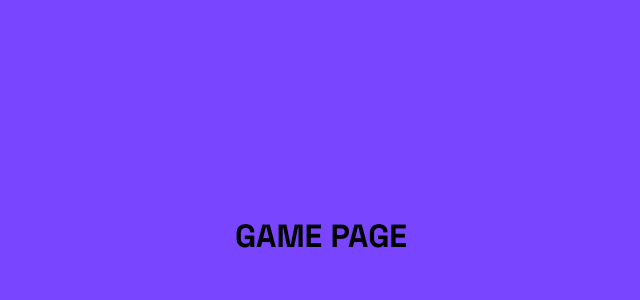
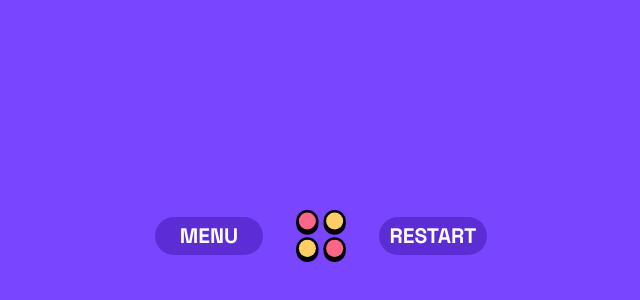
Before and after one commit to JoleneKearse/connect-four, a React (Vite) app: page /play in a window 1280 px wide. Shown: the part 164-464 px from the top of the page, without its empty margins (319-959 px from the left). Built offline with nearby package versions, Linux system fonts and the light colour scheme.

Commit message:
chore: add borderbox to address elements overflowing their sizes

```diff
--- /dev/null
+++ b/src/components/GameControls.tsx
@@ -0,0 +1,14 @@
+import MiniButton from "../components/MiniButton";
+import logo from "/images/logo.svg";
+
+const GameControls = () => {
+  return (
+    <div className="flex-center game-nav">
+      <MiniButton>Menu</MiniButton>
+      <img src={logo} alt="" />
+      <MiniButton>Restart</MiniButton>
+    </div>
+  );
+};
+
+export default GameControls;
--- /dev/null
+++ b/src/components/MiniButton.tsx
@@ -0,0 +1,9 @@
+type MiniButtonProps = {
+  children: React.ReactNode;
+};
+
+const MiniButton = ({ children }: MiniButtonProps) => {
+  return <button className="mini-button">{children}</button>;
+};
+
+export default MiniButton;
--- a/src/index.css
+++ b/src/index.css
@@ -1,8 +1,14 @@
 @font-face {
   font-family: "CustomVariableFont";
   src: url("/fonts/SpaceGrotesk-VariableFont_wght.ttf") format("woff2");
-  font-weight: 100 900; /* Define the weight range if applicable */
+  font-weight: 100 900;
   font-style: normal;
+}
+
+*,
+*::before,
+*::after {
+  box-sizing: border-box;
 }
 
 :root {
@@ -16,7 +22,7 @@
   --heading-lg: clamp(3.5rem, 2vw + 1rem, 4.438rem);
   --heading-md: clamp(1.5rem, 2vw + 1rem, 1.938rem);
   --heading-sm: clamp(1.25rem, 2vw + 1rem, 1.625rem);
-  --heading-xs: clamp(1.25rem, 2vw + 1rem, 1.625rem);
+  --heading-xs: clamp(1rem, 2vw + 1rem, 1.313rem);
 
   font-family: "CustomVariableFont", sans-serif;
   font-variation-settings: "wght" 400 800;
@@ -67,10 +73,11 @@ body {
   flex-direction: column;
   align-items: center;
   justify-content: center;
+  flex-grow: 0;
   margin: 0;
   padding: 0;
   font-size: 16px;
-  min-width: 375px;
+  min-width: 100%;
   height: 100vh;
   background-color: var(--clr-brand-light);
   text-transform: uppercase;
@@ -93,12 +100,21 @@ body {
 }
 
 .rules-container {
-  width: 480px;
-  padding: 1rem 3rem;
+  width: 60vw;
+  max-width: 480px !important;
+  padding: 3rem 1.2rem;
   border-radius: 0.75rem;
   border: 4px solid var(--clr-black);
   box-shadow: 0 8px 4px var(--clr-black);
   background-color: var(--clr-white);
+}
+
+.game-nav {
+  display: flex;
+  align-items: center;
+  justify-content: space-between;
+  gap: 2rem;
+  width: 335px;
 }
 
 /* TYPOGRAPHY */
@@ -108,6 +124,7 @@ body {
 }
 
 .rules-subheading {
+  padding-block: 1rem;
   font-size: var(--heading-sm);
   color: var(--clr-brand-dark);
 }
@@ -154,6 +171,12 @@ p .rules-text {
   align-items: center;
 }
 
+.flex-center {
+  display: flex;
+  justify-content: center;
+  align-items: center;
+}
+
 /* COMPONENTS */
 
 .home-logo {
@@ -186,8 +209,32 @@ button:focus-visible {
   outline: 4px auto -webkit-focus-ring-color;
 }
 
+.mini-button {
+  width: 108px;
+  padding: 0.2rem 0.6rem;
+  background-color: var(--clr-brand-dark);
+  font-size: var(--heading-xs);
+  color: var(--clr-white);
+  border: none;
+  border-radius: 100px;
+  box-shadow: none;
+}
+.mini-button:hover {
+  background-color: var(--clr-accent-pink);
+  border: none;
+  box-shadow: none;
+}
+
 @media (max-width: 768px) {
   button {
     width: 334px;
   }
+  .game-nav {
+    width: 635px;
+  }
+  .rules-container {
+    margin-block: 1rem;
+    width: 90vw;
+    max-width: 335px !important;
+  }
 }
--- a/src/pages/GamePage.tsx
+++ b/src/pages/GamePage.tsx
@@ -1,7 +1,9 @@
+import GameControls from "../components/GameControls";
+
 const GamePage = () => {
   return (
     <main>
-      <h1>Game Page</h1>
+      <GameControls />
     </main>
   );
 };
```
